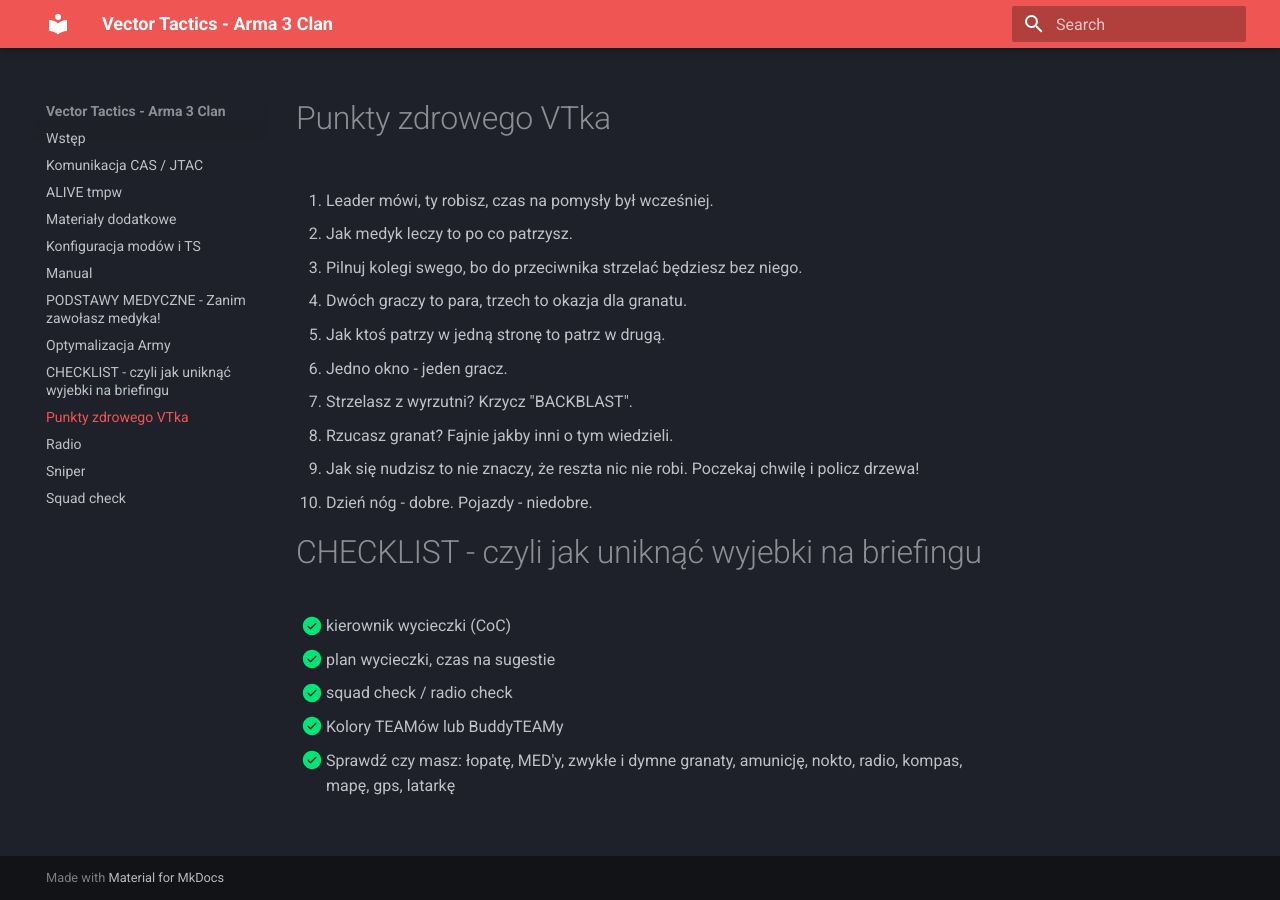
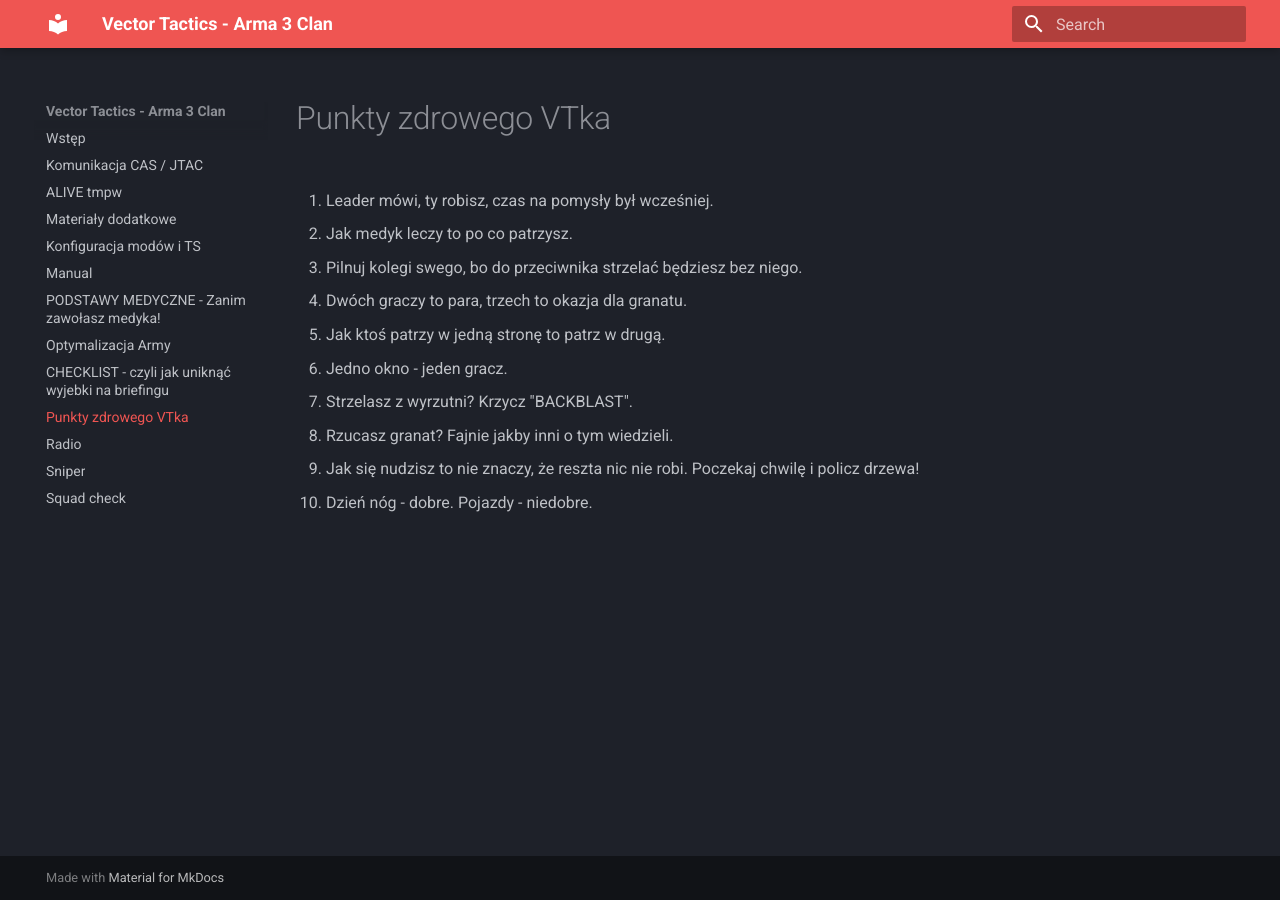
Before and after one commit to aquiceeo/vt-manual, an MkDocs documentation site: the page built from docs/punkty.md, in a window 1280 px wide. Built offline with MkDocs 1.6.1 and Material for MkDocs 9.7.7, drawn with Linux system fonts in a browser that asks for light colours.

Commit message:
CLEANUP - Usuniecie podwójnie CHECKLIST

```diff
--- a/docs/punkty.md
+++ b/docs/punkty.md
@@ -11,11 +11,3 @@
 - Rzucasz granat? Fajnie jakby inni o tym wiedzieli.
 - Jak się nudzisz to nie znaczy, że reszta nic nie robi. Poczekaj chwilę i policz drzewa!
 - Dzień nóg - dobre. Pojazdy - niedobre.
-
-# CHECKLIST - czyli jak uniknąć wyjebki na briefingu
-
-- [x] kierownik wycieczki (CoC)
-- [x] plan wycieczki, czas na sugestie
-- [x] squad check / radio check
-- [x] Kolory TEAMów lub BuddyTEAMy
-- [x] Sprawdź czy masz: łopatę, MED'y, zwykłe i dymne granaty, amunicję, nokto, radio, kompas, mapę, gps, latarkę
```
